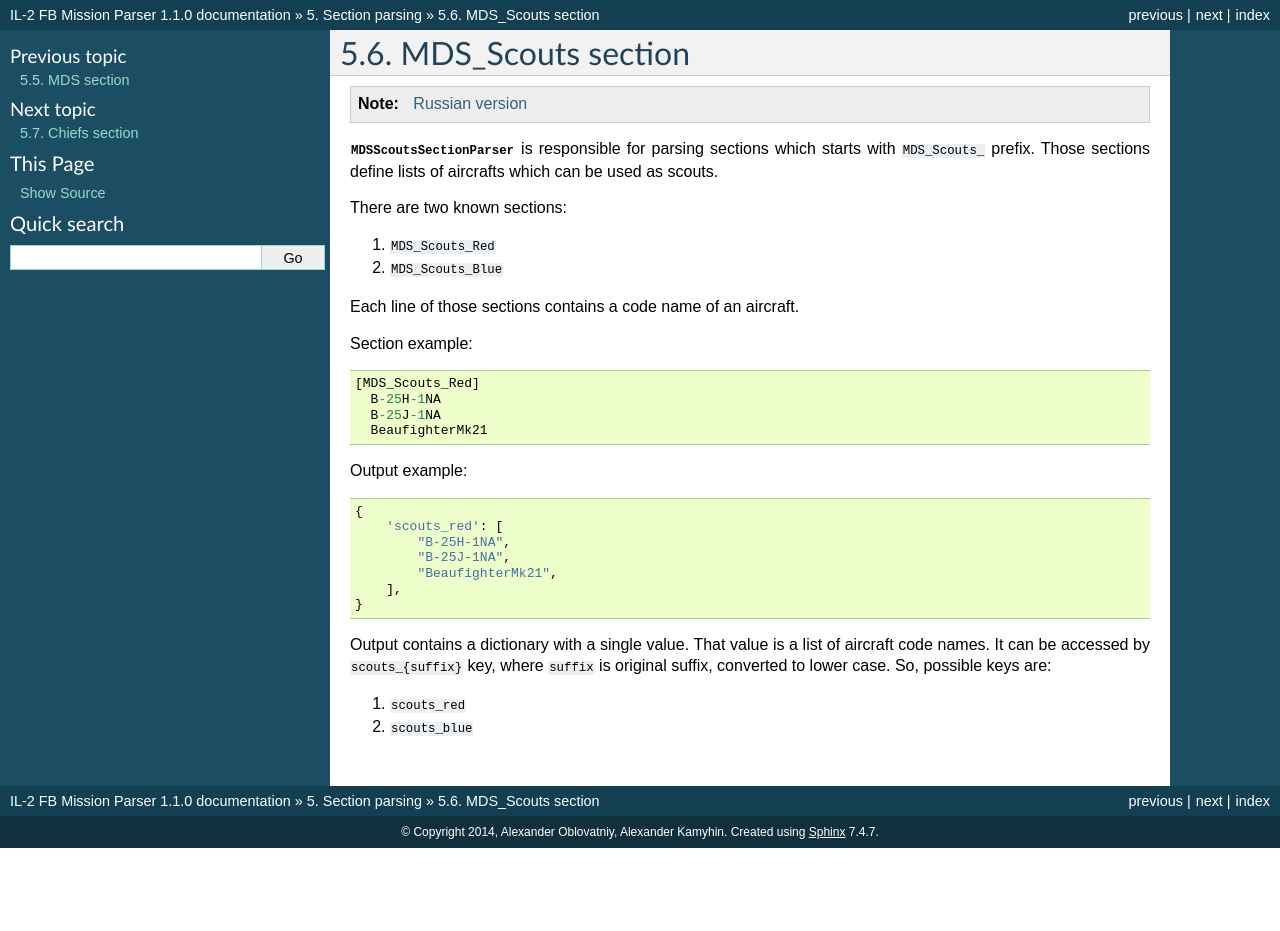
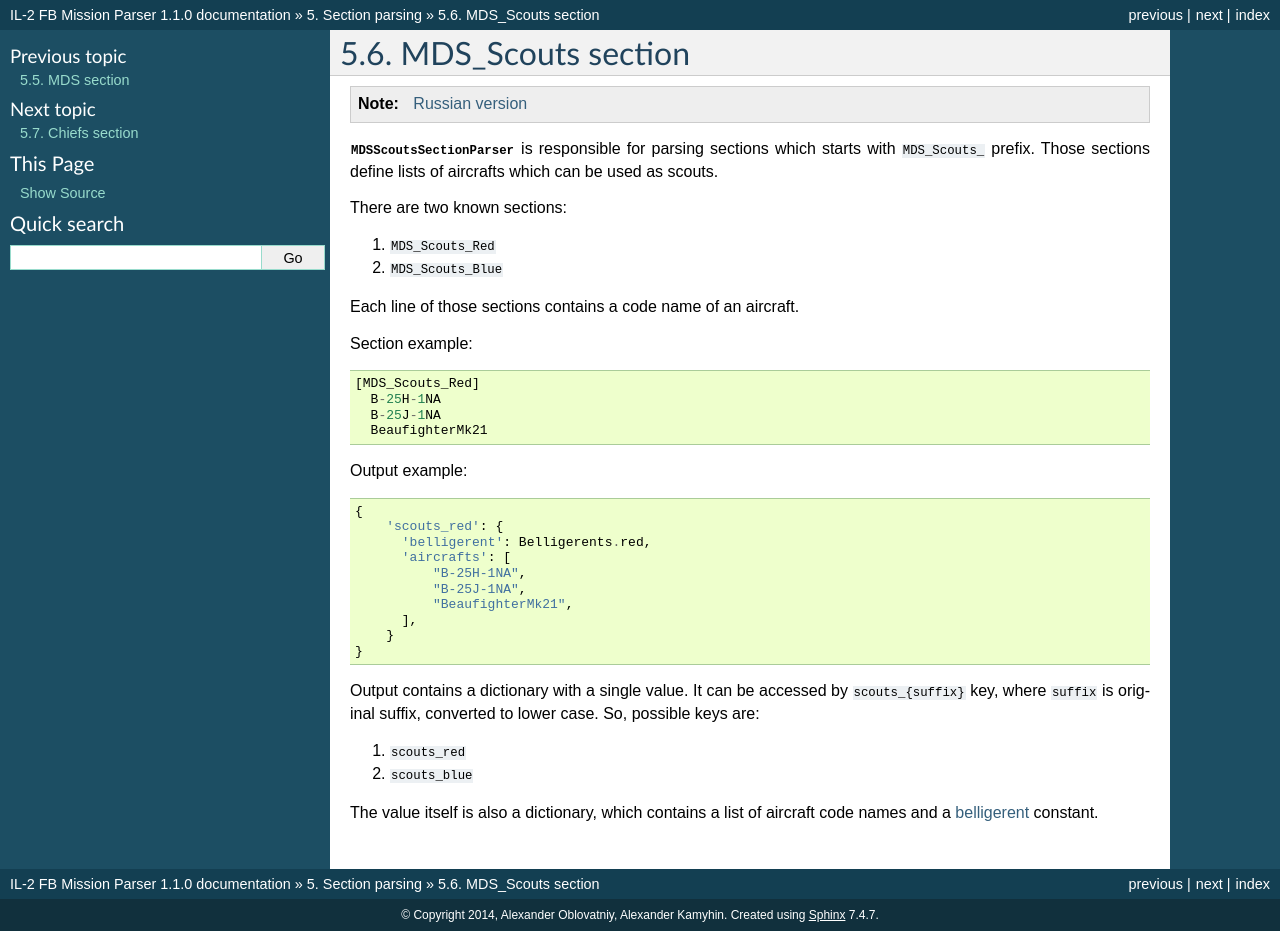
Before and after one commit to IL2HorusTeam/il2fb-mission-parser, a Sphinx documentation site: the page built from docs/sections/mds-scouts.rst, in a window 1280 px wide. Built offline with Sphinx 7.4.7, drawn with Linux system fonts in a browser that asks for light colours; before the commit the page ends 900 px from its top, so only the background shows below that.

Commit message:
update a way an info about scouts is stored

```diff
--- a/docs/sections/mds-scouts.rst
+++ b/docs/sections/mds-scouts.rst
@@ -30,16 +30,25 @@ Output example:
 .. code-block:: python
 
     {
-        'scouts_red': [
-            "B-25H-1NA",
-            "B-25J-1NA",
-            "BeaufighterMk21",
-        ],
+        'scouts_red': {
+          'belligerent': Belligerents.red,
+          'aircrafts': [
+              "B-25H-1NA",
+              "B-25J-1NA",
+              "BeaufighterMk21",
+          ],
+        }
     }
 
-Output contains a dictionary with a single value. That value is a list of
-aircraft code names. It can be accessed by ``scouts_{suffix}`` key, where
-``suffix`` is original suffix, converted to lower case. So, possible keys are:
+Output contains a dictionary with a single value. It can be accessed by
+``scouts_{suffix}`` key, where ``suffix`` is original suffix, converted to
+lower case. So, possible keys are:
 
 #. ``scouts_red``
 #. ``scouts_blue``
+
+The value itself is also a dictionary, which contains a list of aircraft code
+names and a `belligerent`_ constant.
+
+
+.. _belligerent: https://github.com/IL2HorusTeam/il2fb-commons/blob/master/il2fb/commons/organization.py#L21
--- a/setup.py
+++ b/setup.py
@@ -32,7 +32,7 @@ README = open(os.path.join(__here__, 'README.rst')).read()
 
 setup(
     name='il2fb-mission-parser',
-    version='1.1.0.dev0',
+    version='1.1.0.dev1',
     description="Parse IL-2 FB mission file and produce detailed information "
                 "about mission",
     long_description=README,
```
Also changed, not shown: 2 other files.
